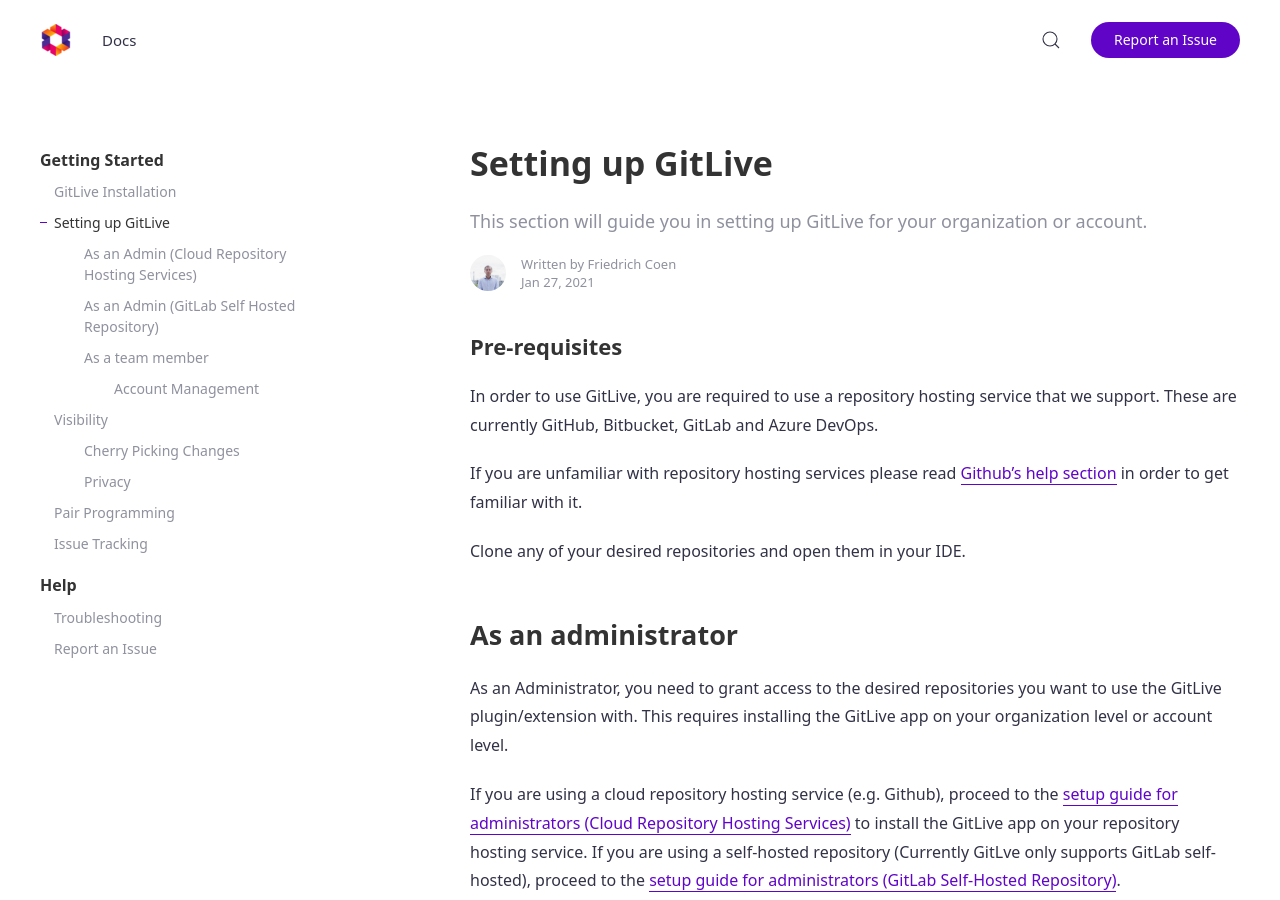
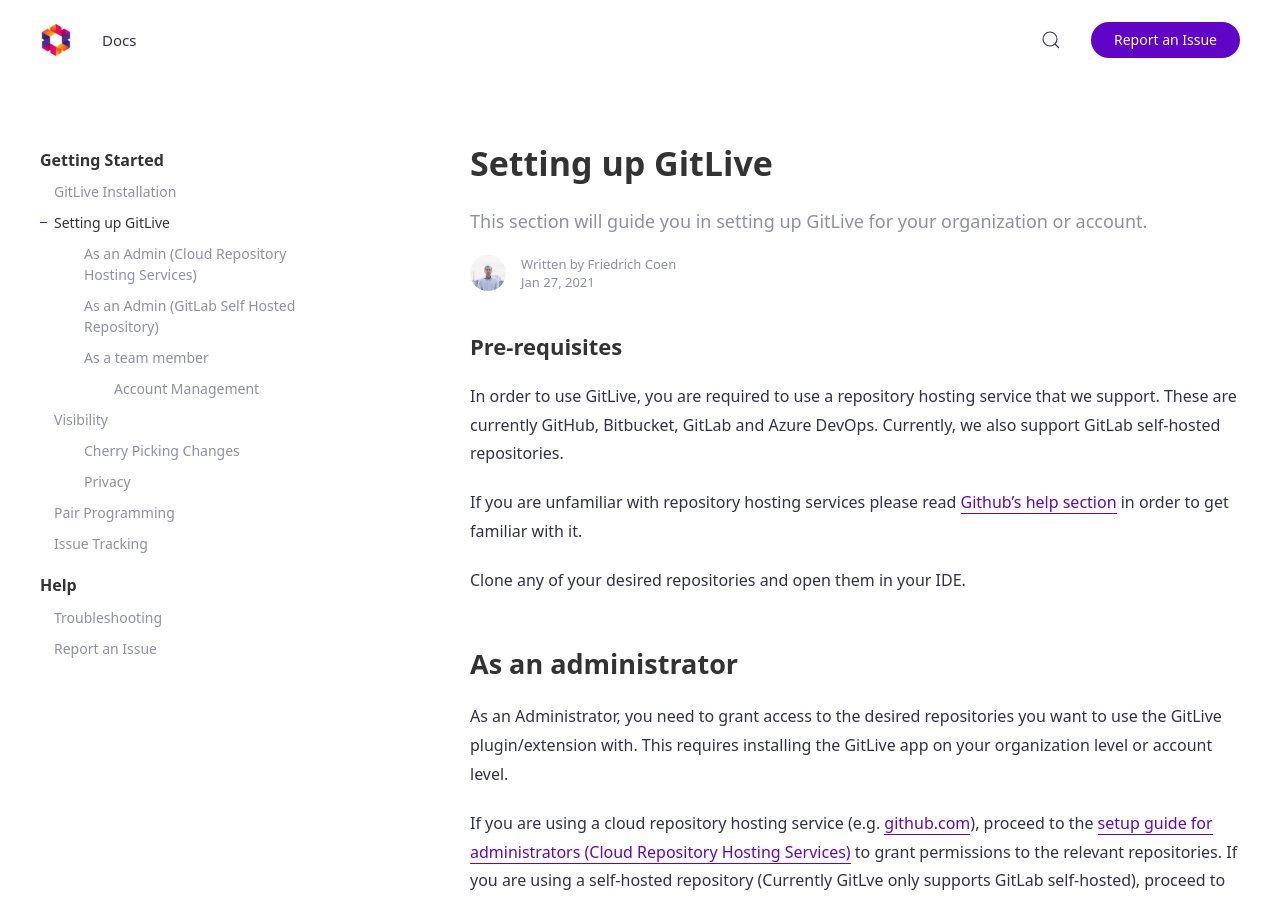
Before and after one commit to GitLiveApp/GitLive, a Jekyll site: the page built from _docs/setup.md, in a window 1280 px wide and 900 px high. Built offline with Jekyll 4.4.1, drawn with Linux system fonts in a browser that asks for light colours; some of the changed text lies outside the part shown.

Commit message:
PR setup pg changes

```diff
--- a/_docs/setup.md
+++ b/_docs/setup.md
@@ -7,7 +7,7 @@ tags: [setup, signin]
 
 ### Pre-requisites
 
-In order to use GitLive, you are required to use a repository hosting service that we support. These are currently GitHub, Bitbucket, GitLab and Azure DevOps.
+In order to use GitLive, you are required to use a repository hosting service that we support. These are currently GitHub, Bitbucket, GitLab and Azure DevOps. Currently, we also support GitLab self-hosted repositories.
 
 If you are unfamiliar with repository hosting services please read [Github's help section](https://help.github.com/en) in order to get familiar with it.
 
@@ -17,7 +17,7 @@ Clone any of your desired repositories and open them in your IDE.
 
 As an Administrator, you need to grant access to the desired repositories you want to use the GitLive plugin/extension with. This requires installing the GitLive app on your organization level or account level.
 
-If you are using a cloud repository hosting service (e.g. Github), proceed to the [setup guide for administrators (Cloud Repository Hosting Services)](/docs/admin) to install the GitLive app on your repository hosting service. If you are using a self-hosted repository (Currently GitLve only supports GitLab self-hosted), proceed to the [setup guide for administrators (GitLab Self-Hosted Repository)](/docs/admin-self-hosted).
+If you are using a cloud repository hosting service (e.g. [github.com](https://github.com/)), proceed to the [setup guide for administrators (Cloud Repository Hosting Services)](/docs/admin) to grant permissions to the relevant repositories. If you are using a self-hosted repository (Currently GitLve only supports GitLab self-hosted), proceed to the [setup guide for administrators (GitLab Self-Hosted Repository)](/docs/admin-self-hosted).
 
 After installing the GitLive app on your repository hosting service, ask your team members to install the plugin in their respective IDEs and authenticate with GitLive as shown in the [setup guide for team members](/docs/teammember).
 
```
Also changed, not shown: _docs/admin-self-hosted.md (+1 -1 lines).
